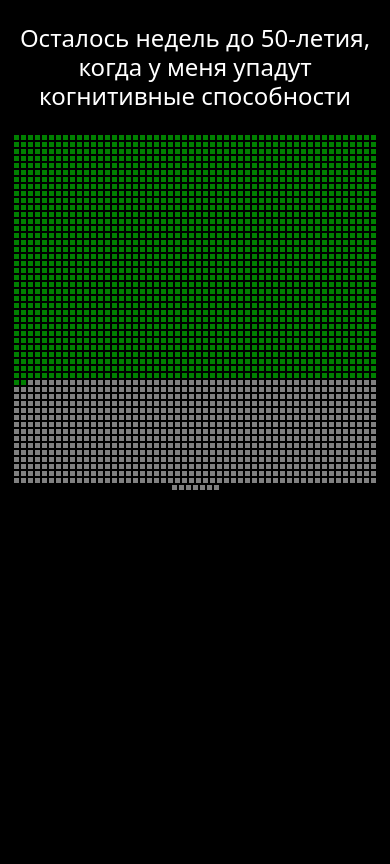
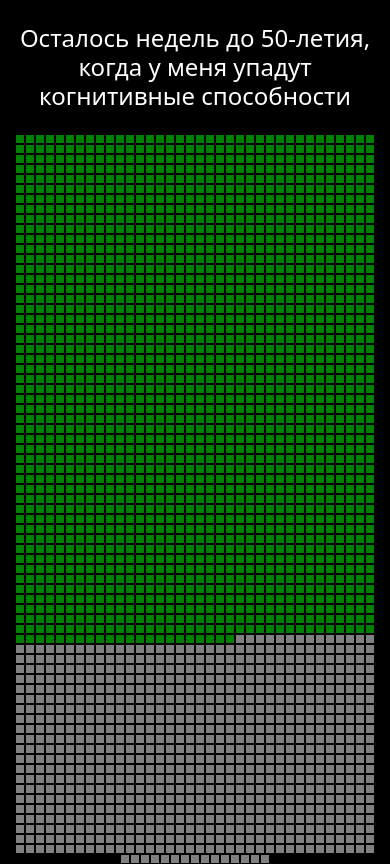
Before and after one commit to htmlbear/life-progress-tracker, a plain HTML site: page index.html in a window 390 px wide. Drawn offline with nearby package versions, Linux system fonts and the light colour scheme.

Commit message:
Update index.html

```diff
--- a/index.html
+++ b/index.html
@@ -18,8 +18,8 @@
         }
         @media (max-width: 768px) {
             .square {
-                width: 5px;
-                height: 5px;
+                width: 8px;
+                height: 8px;
             }
         }
         .lived {
```
